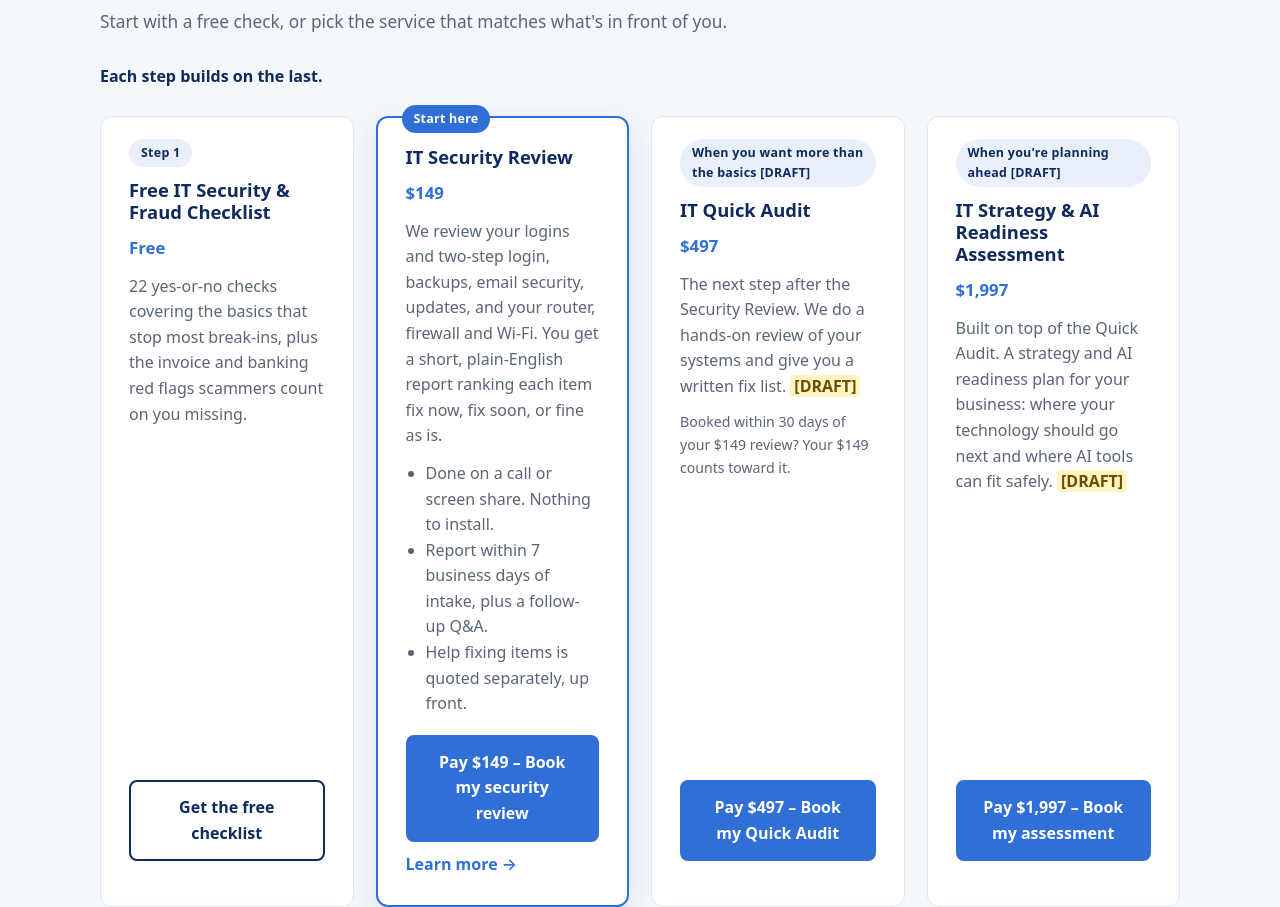
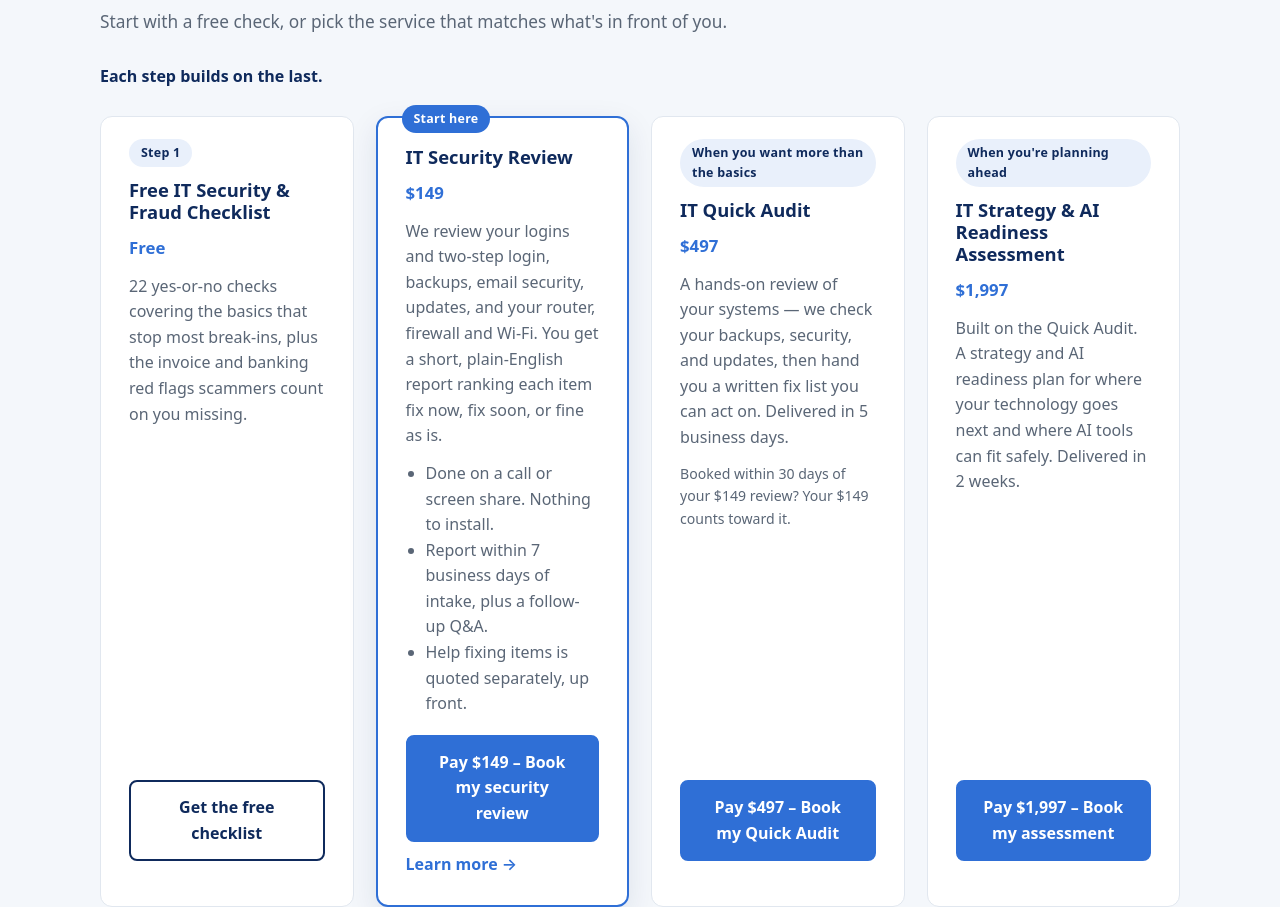
Before and after one commit to gna-ar-tools/gnaitservices-site, a plain HTML site: page index.html in a window 1280 px wide. Shown: the part 1800-2707 px from the top of the page. Drawn offline with Linux system fonts and the light colour scheme.

Commit message:
Finalize $497 and $1,997 offer copy; remove all DRAFT markers from both cards

```diff
--- a/index.html
+++ b/index.html
@@ -110,18 +110,18 @@
         </div>
       </article>
       <article class="svc" id="quick-audit">
-        <span class="badge badge-soft">When you want more than the basics <span class="draft">[DRAFT]</span></span>
+        <span class="badge badge-soft">When you want more than the basics</span>
         <h3>IT Quick Audit</h3>
         <div class="price">$497</div>
-        <p>The next step after the Security Review. We do a hands-on review of your systems and give you a written fix list. <span class="draft">[DRAFT]</span></p>
+        <p>A hands-on review of your systems — we check your backups, security, and updates, then hand you a written fix list you can act on. Delivered in 5 business days.</p>
         <p class="fine">Booked within 30 days of your $149 review? Your $149 counts toward it.</p>
         <div class="actions"><a class="btn" href="https://buy.stripe.com/cNi8wI1gc6mi6PO3VYbo408">Pay $497 – Book my Quick Audit</a></div>
       </article>
       <article class="svc" id="strategy-assessment">
-        <span class="badge badge-soft">When you're planning ahead <span class="draft">[DRAFT]</span></span>
+        <span class="badge badge-soft">When you're planning ahead</span>
         <h3>IT Strategy &amp; AI Readiness Assessment</h3>
         <div class="price">$1,997</div>
-        <p>Built on top of the Quick Audit. A strategy and AI readiness plan for your business: where your technology should go next and where AI tools can fit safely. <span class="draft">[DRAFT]</span></p>
+        <p>Built on the Quick Audit. A strategy and AI readiness plan for where your technology goes next and where AI tools can fit safely. Delivered in 2 weeks.</p>
         <div class="actions"><a class="btn" href="https://buy.stripe.com/bJeeV6bUQdOK4HG2RUbo409">Pay $1,997 – Book my assessment</a></div>
       </article>
     </div>
```
Also changed, not shown: thanks.html (+4 -4 lines).
